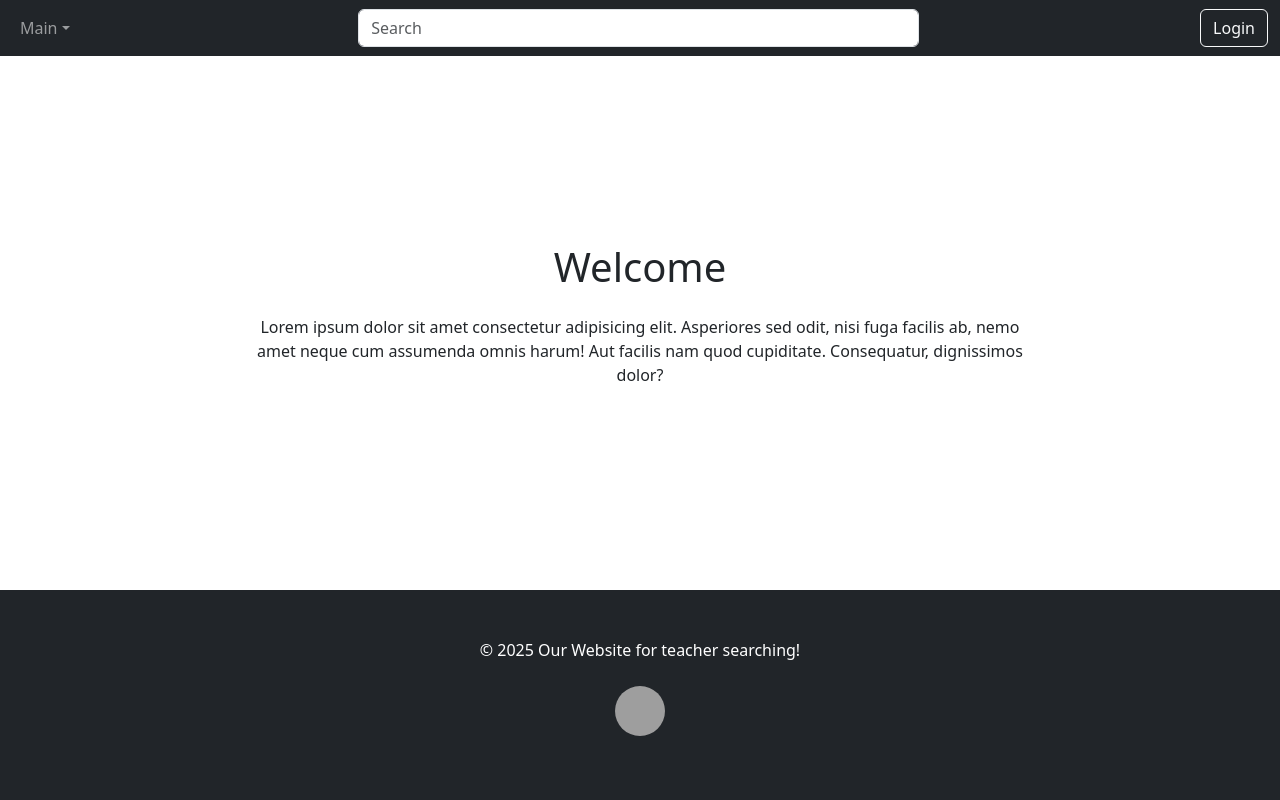
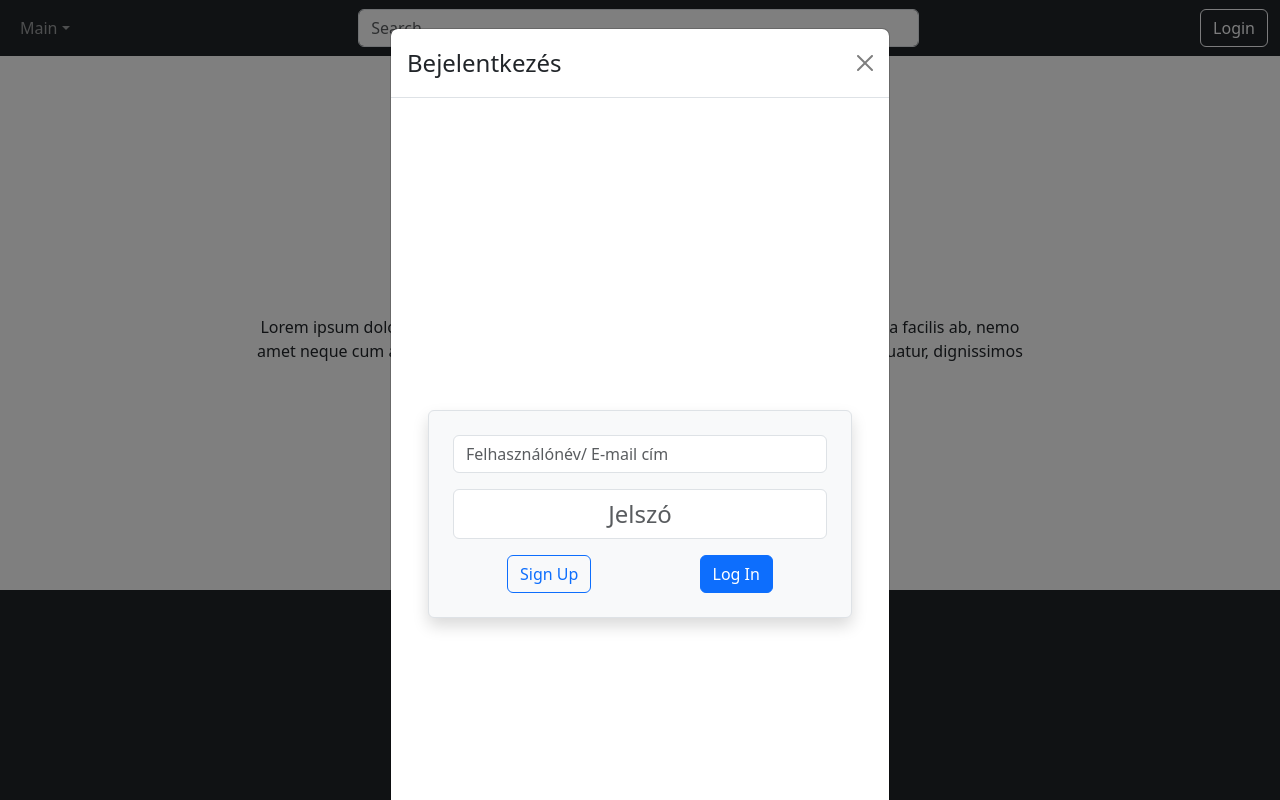
Before and after one commit to P3T8/Vizsgaremek, a React (Vite) app in the folder frontend/: page / in a window 1280 px wide. Both pictures are taken after a click on the button "Login". Built offline with nearby package versions, Linux system fonts and the light colour scheme; grey boxes are pictures that could not be loaded.

Commit message:
login with signuo

```diff
--- a/frontend/src/App.jsx
+++ b/frontend/src/App.jsx
@@ -1,10 +1,14 @@
 import './App.css';
 import { useState } from 'react';
-import { Container, Nav, Navbar, NavDropdown, Row, Col, Form, Button } from 'react-bootstrap';
+import { Container, Nav, Navbar, NavDropdown, Row, Col, Form, Button, Modal } from 'react-bootstrap';
 import "bootstrap/dist/css/bootstrap.min.css";
+import Login from "../src/pages/Login";
+import SignUp from "../src/pages/SignUp";
 
 function App() {
   const [searchTerm, setSearchTerm] = useState("");
+  const [showModal, setShowModal] = useState(false);
+  const [isLogin, setIsLogin] = useState(true);
   const suggestions = ["Home", "Selection", "About"];
 
   const filteredSuggestions = searchTerm
@@ -18,9 +22,9 @@ function App() {
           <Container fluid>
             <Nav>
               <NavDropdown title="Main" id="basic-nav-dropdown">
-                <NavDropdown.Item href="#" onClick={() => window.location.reload()}>Home</NavDropdown.Item>
-                <NavDropdown.Item href="#" onClick={() => window.location.reload()}>Selection</NavDropdown.Item>
-                <NavDropdown.Item href="#" onClick={() => window.location.reload()}>About</NavDropdown.Item>
+                {suggestions.map((item, index) => (
+                  <NavDropdown.Item key={index} href="#">{item}</NavDropdown.Item>
+                ))}
               </NavDropdown>
             </Nav>
             <Navbar.Collapse id="basic-navbar-nav" className="justify-content-center">
@@ -36,7 +40,11 @@ function App() {
                 {filteredSuggestions.length > 0 && (
                   <ul className="list-group position-absolute w-100 mt-1 shadow">
                     {filteredSuggestions.map((suggestion, index) => (
-                      <li key={index} className="list-group-item" onClick={() => setSearchTerm(suggestion)}>
+                      <li
+                        key={index}
+                        className="list-group-item"
+                        onClick={() => { setSearchTerm(suggestion); }}
+                      >
                         {suggestion}
                       </li>
                     ))}
@@ -44,7 +52,7 @@ function App() {
                 )}
               </Form>
             </Navbar.Collapse>
-            <Button variant="outline-light" className="ms-auto">Login</Button>
+            <Button variant="outline-light" className="ms-auto" onClick={() => setShowModal(true)}>Login</Button>
           </Container>
         </Navbar>
       </header>
@@ -67,6 +75,21 @@ function App() {
           </p>
         </Container>
       </footer>
+
+      {/* Modal */}
+      <Modal show={showModal} onHide={() => setShowModal(false)} centered>
+        <Modal.Header closeButton>
+          <Modal.Title>{isLogin ? "Bejelentkezés" : "Regisztráció"}</Modal.Title>
+        </Modal.Header>
+        <Modal.Body>
+          {isLogin ? <Login /> : <SignUp />}
+        </Modal.Body>
+        <Modal.Footer>
+          <Button variant="secondary" onClick={() => setIsLogin(!isLogin)}>
+            {isLogin ? "Regisztráció" : "Bejelentkezés"}
+          </Button>
+        </Modal.Footer>
+      </Modal>
     </div>
   );
 }
--- /dev/null
+++ b/frontend/src/pages/Login.jsx
@@ -0,0 +1,59 @@
+import React, { useState } from "react";
+import { Form, Button, Container } from "react-bootstrap";
+import "bootstrap/dist/css/bootstrap.min.css";
+
+function Login() {
+  const [credentials, setCredentials] = useState({
+    username: "",
+    password: "",
+  });
+
+  const handleChange = (e) => {
+    setCredentials({ ...credentials, [e.target.name]: e.target.value });
+  };
+
+  const handleSubmit = (e) => {
+    e.preventDefault();
+    console.log("Logging in with:", credentials);
+  };
+
+  return (
+    <Container className="d-flex justify-content-center align-items-center vh-100">
+      <div className="p-4 border rounded shadow bg-light">
+        <Form onSubmit={handleSubmit}>
+          <Form.Group className="mb-3">
+            <Form.Control
+              type="text"
+              placeholder="Felhasználónév/ E-mail cím"
+              name="username"
+              value={credentials.username}
+              onChange={handleChange}
+            />
+          </Form.Group>
+
+          <Form.Group className="mb-3">
+            <Form.Control
+              type="password"
+              placeholder="Jelszó"
+              name="password"
+              value={credentials.password}
+              onChange={handleChange}
+              className="fs-4 text-center"
+            />
+          </Form.Group>
+
+          <div className="d-flex justify-content-around">
+            <Button variant="outline-primary" type="submit">
+              Sign Up
+            </Button>
+            <Button variant="primary" type="submit">
+              Log In
+            </Button>
+          </div>
+        </Form>
+      </div>
+    </Container>
+  );
+}
+
+export default Login;
--- /dev/null
+++ b/frontend/src/pages/SignUp.jsx
@@ -0,0 +1,80 @@
+import React, { useState } from 'react';
+import { Form, Button, Container } from 'react-bootstrap';
+import "bootstrap/dist/css/bootstrap.min.css";
+
+function SignUp() {
+  const [formData, setFormData] = useState({
+    name: '',
+    email: '',
+    username: '',
+    password: '',
+    confirmPassword: '',
+    termsAccepted: false,
+  });
+
+  const handleChange = (e) => {
+    const { name, value, type, checked } = e.target;
+    setFormData({
+      ...formData,
+      [name]: type === 'checkbox' ? checked : value,
+    });
+  };
+
+  const handleSubmit = (e) => {
+    e.preventDefault();
+    if (formData.password !== formData.confirmPassword) {
+      alert("Passwords do not match!");
+      return;
+    }
+    alert("Sign-up successful!");
+  };
+
+  return (
+    <Container className="d-flex justify-content-center align-items-center min-vh-100">
+      <Form onSubmit={handleSubmit} className="p-4 border rounded shadow bg-white" style={{ width: '350px' }}>
+        <Form.Group className="mb-3">
+          <Form.Label>Név:</Form.Label>
+          <Form.Control type="text" name="name" value={formData.name} onChange={handleChange} required />
+        </Form.Group>
+
+        <Form.Group className="mb-3">
+          <Form.Label>E-mail:</Form.Label>
+          <Form.Control type="email" name="email" value={formData.email} onChange={handleChange} required />
+        </Form.Group>
+
+        <Form.Group className="mb-3">
+          <Form.Label>Felhasználónév:</Form.Label>
+          <Form.Control type="text" name="username" value={formData.username} onChange={handleChange} required />
+        </Form.Group>
+
+        <Form.Group className="mb-3">
+          <Form.Label>Jelszó:</Form.Label>
+          <Form.Control type="password" name="password" value={formData.password} onChange={handleChange} required />
+        </Form.Group>
+
+        <Form.Group className="mb-3">
+          <Form.Label>Jelszó újra:</Form.Label>
+          <Form.Control type="password" name="confirmPassword" value={formData.confirmPassword} onChange={handleChange} required />
+        </Form.Group>
+
+        <Form.Group className="mb-3">
+          <Form.Check
+            type="checkbox"
+            name="termsAccepted"
+            label="Elfogadom a felhasználói feltételeket"
+            checked={formData.termsAccepted}
+            onChange={handleChange}
+            required
+          />
+        </Form.Group>
+
+        <div className="d-flex justify-content-between">
+          <Button type="submit" variant="primary">Sign Up</Button>
+          <Button variant="secondary">Log In</Button>
+        </div>
+      </Form>
+    </Container>
+  );
+}
+
+export default SignUp;
```
